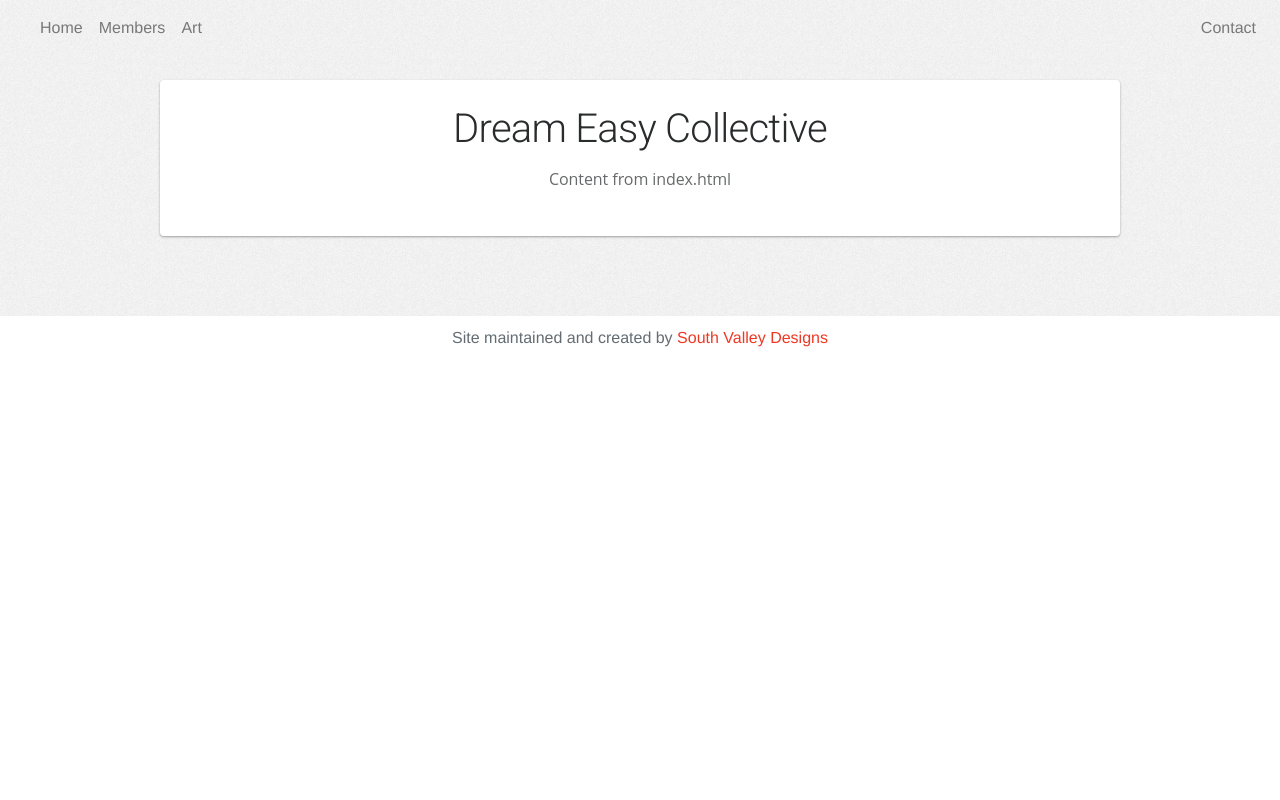
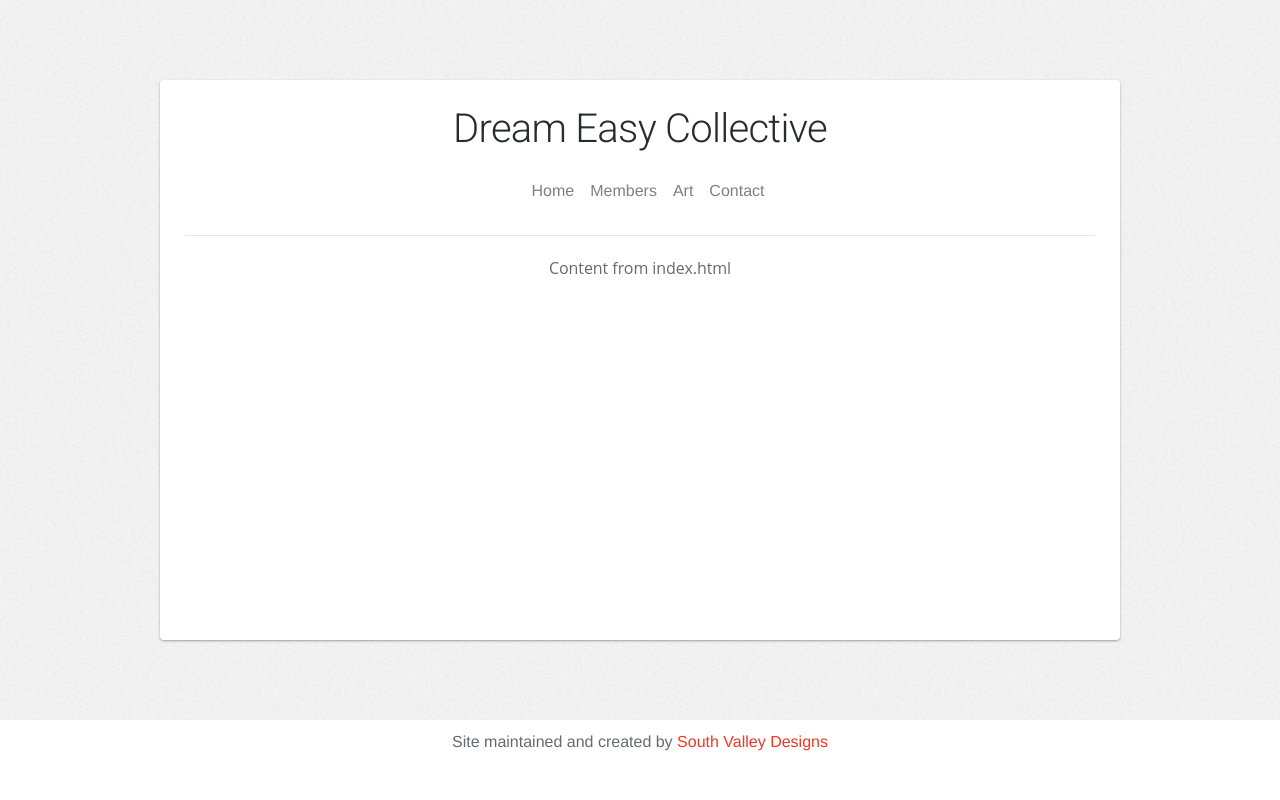
Before and after one commit to SouthValleyDesigns/DreamEasy, a Django app: page / in a window 1280 px wide. Run offline with Django 3.2, Linux system fonts and the light colour scheme; some libraries are stand-ins or nearby versions.

Commit message:
Move navbar to paper

```diff
--- a/DreamEasyApp/templates/base.html
+++ b/DreamEasyApp/templates/base.html
@@ -20,31 +20,6 @@
     <script src='https://maxcdn.bootstrapcdn.com/bootstrap/4.0.0-alpha.6/js/bootstrap.min.js' integrity='sha384-vBWWzlZJ8ea9aCX4pEW3rVHjgjt7zpkNpZk+02D9phzyeVkE+jo0ieGizqPLForn' crossorigin='anonymous'></script>
     <script type='text/javascript' src='{% static 'javascript/main.js' %}'></script>
 </head>
-<nav class='navbar fixed-top navbar-toggleable-md navbar-light bg-faded animated slideInDown'>
-
-    <button class='navbar-toggler navbar-toggler-right' type='button' data-toggle='collapse' data-target='#navbarNavDropdown' aria-controls='navbarNavDropdown' aria-expanded='false' aria-label='Toggle navigation'>
-        <span class='navbar-toggler-icon'></span>
-    </button>
-    <a class='navbar-brand' href='#'><img src=''></a>
-    <div class='collapse navbar-collapse' id='navbarNavDropdown'>
-        <ul class='navbar-nav mr-auto'>
-            <li class='nav-item {% block index-tab %}{% endblock %}'>
-                <a class='nav-link' href='#'>Home <span class='sr-only'>(current)</span></a>
-            </li>
-            <li class='nav-item {% block members-tab %}{% endblock %}'>
-                <a class='nav-link' href='#'>Members <span class='sr-only'>(current)</span></a>
-            </li>
-            <li class='nav-item {% block art-tab %}{% endblock %}'>
-                <a class='nav-link' href='#'>Art <span class='sr-only'>(current)</span></a>
-            </li>
-        </ul>
-        <ul class='navbar-nav'>
-            <li class='nav-item'>
-                <a class='nav-link' href='mailto:susanjordan.attorney@gmail.com'>Contact</a>
-            </li>
-        </ul>
-    </div>
-</nav>
 <style>
 .noise-bg {
     width: 100%;
@@ -56,9 +31,33 @@
 }
 </style>
 <body>
-    <div class="noise-bg">
+    <div class="section noise-bg">
         <div class="paper">
             <h1 class="title">Dream Easy Collective</h1>
+            <nav class='navbar navbar-toggleable-md navbar-light bg-faded'>
+
+                <button class='navbar-toggler navbar-toggler-right' type='button' data-toggle='collapse' data-target='#navbarNavDropdown' aria-controls='navbarNavDropdown' aria-expanded='false' aria-label='Toggle navigation'>
+                    <span class='navbar-toggler-icon'></span>
+                </button>
+                <a class='navbar-brand' href='#'><img src=''></a>
+                <div class='collapse navbar-collapse' id='navbarNavDropdown'>
+                    <ul class='navbar-nav mx-auto'>
+                        <li class='nav-item {% block index-tab %}{% endblock %}'>
+                            <a class='nav-link' href='#'>Home <span class='sr-only'>(current)</span></a>
+                        </li>
+                        <li class='nav-item {% block members-tab %}{% endblock %}'>
+                            <a class='nav-link' href='#'>Members <span class='sr-only'>(current)</span></a>
+                        </li>
+                        <li class='nav-item {% block art-tab %}{% endblock %}'>
+                            <a class='nav-link' href='#'>Art <span class='sr-only'>(current)</span></a>
+                        </li>
+                        <li class='nav-item'>
+                            <a class='nav-link' href='mailto:susanjordan.attorney@gmail.com'>Contact</a>
+                        </li>
+                    </ul>
+                </div>
+            </nav>
+            <hr>
             <div class="content">
                 {% block content %}
                 {% endblock content %}
```
